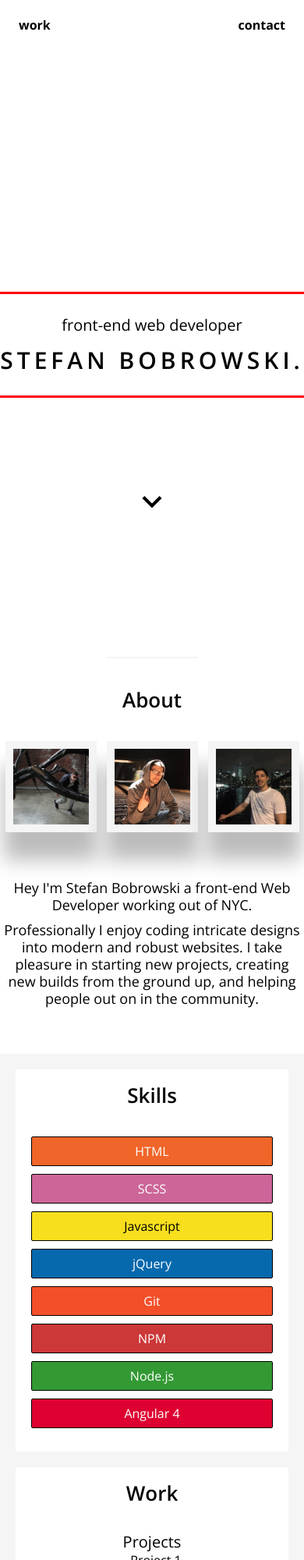
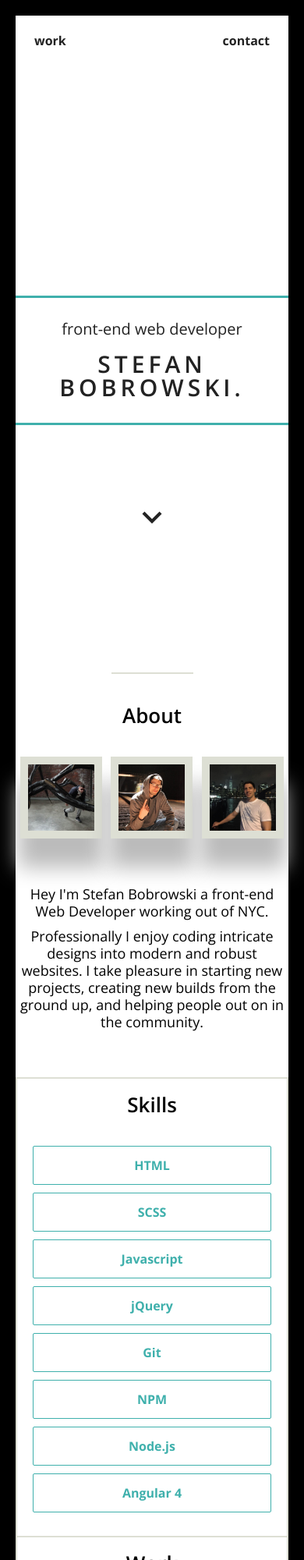
Before and after one commit to stefanbobrowski/rebuild, a website: page index.html in a window 390 px wide. Shown: the top 2000 px of the page at 78% size. Drawn offline with nearby package versions, Linux system fonts and the light colour scheme.

Commit message:
Change color scheme

```diff
--- a/development/js/main.js
+++ b/development/js/main.js
@@ -57,9 +57,5 @@ $(document).ready(function(){
             $('.photo-frame').css('box-shadow', '0px ' + (goldenRatio - 10) + 'px 25px 2px #BBB');
         };
 
-        if(distProf < profOffset && distProf > 0 && $('.professional').css('flex-direction') !== 'column') {
-            goldenRatio2 = (distProf / 10);
-            $('.professional > section').css('box-shadow', '0px ' + (goldenRatio2 - 10) + 'px 25px 2px #BBB');
-        };
     });
 });
--- a/development/scss/styles.scss
+++ b/development/scss/styles.scss
@@ -40,12 +40,26 @@ table {
 /* End reset */
 
 /* Variables */
-$color-1: red;
+
+$color-1: #222; //dark
+$color-2: #dddfd4;//light
+
+$color-3: #173e43; //dark green
+$color-4: #3fb0ac; //light green
+
+$color-5: #fae596; // yellow
+
+
+
+
+
+
 $font-1: 'Open Sans', sans-serif;
 
 /* General Styles */
 body {
     font-family: $font-1;
+	padding: 20px;
 }
 
 section {
@@ -63,10 +77,14 @@ h1, h2, h3 {
 a {
     text-decoration: none;
     transition: color 0.5s ease;
-
+	color: $color-1;
 	&:hover {
 		cursor: pointer;
-		color: $color-1;
+		color: $color-4 !important;
+	}
+
+	&:visited {
+		color: $color-3;
 	}
 }
 
@@ -95,7 +113,6 @@ nav {
 	a {
 		font-size: 16px;
 		font-weight: bold;
-		color: #000;
 	}
 }
 
@@ -110,9 +127,10 @@ nav {
 
 	.hero-titles {
 		padding: 30px 0;
-		border-top: 3px solid $color-1;
-		border-bottom: 3px solid $color-1;
+		border-top: 3px solid $color-4;
+		border-bottom: 3px solid $color-4;
 		font-weight: 300;
+		color: $color-1;
 
 		h2 {
 			font-family: $font-1;
@@ -135,10 +153,11 @@ nav {
 		bottom: calc(25% - 25px); left: 0; right: 0;
 		font-size: 50px;
 		transition: color 1s ease;
+		color: $color-1;
 
 		&:hover {
 			cursor: pointer;
-			color: $color-1;
+			color: $color-4;
 		}
 	}
 
@@ -151,7 +170,7 @@ nav {
 		width: 30%;
 		height: 2px;
 		margin: 0 auto;
-		background-color: whitesmoke;
+		background-color: $color-2;
 	}
 }
 
@@ -182,12 +201,9 @@ main {
 	& > section {
 		width: 30%;
 		padding: 20px;
-		border: 20px solid whitesmoke;
-		box-shadow: 0px 17px 27px 2px rgba(#BBB, 0.7);
+		border: 2px solid $color-2;
 	}
 }
-
-
 
 .photos {
 	display: flex;
@@ -196,25 +212,20 @@ main {
 
 	.photo-frame {
 		width: 30%;
-		border: 20px solid whitesmoke;
+		border: 20px solid $color-2;
 		box-shadow: 0px 17px 27px 2px rgba(#BBB, 0.7);
 		overflow: hidden;
-		transition: border-color 2s ease;
-
-		&:hover {
-			border-color: Turquoise;
-		}
 
 		&:first-of-type .photo {
-			background-image: url('/production/images/stefan-3.jpg');
+			background-image: url('../images/stefan-3.jpg');
 		}
 
 		&:nth-of-type(2) .photo {
-			background-image: url('/production/images/stefan-4.jpg');
+			background-image: url('../images/stefan-4.jpg');
 		}
 
 		&:last-of-type .photo {
-			background-image: url('/production/images/stefan-5.jpg');
+			background-image: url('../images/stefan-5.jpg');
 		}
 
 		.photo {
@@ -252,39 +263,16 @@ main {
 	ul {
 		li {
 			margin: 10px 0 10px 0;
-			padding: 10px;
-			border: 1px solid #000;
+			padding: 16px;
+			font-weight: 700;
+			border: 1px solid $color-4;
 			border-radius: 2px;
-			color: #fff;
+			color: $color-4;
+			transition: all 0.5s ease;
 
-			&:first-of-type {
-				background-color: #F06529;
-			}
-
-			&:nth-of-type(2) {
-				background-color: #c69;
-			}
-			&:nth-of-type(3) {
-				color: #000;
-				background-color: #f7df1e;
-			}
-			&:nth-of-type(4) {
-				background-color: #0769AD;
-				// background-color: #7ACEF4;
-			}
-			&:nth-of-type(5) {
-				background-color:#F34F29;
-			}
-			&:nth-of-type(6) {
-				background-color:#cb3837;
-			}
-
-			&:nth-of-type(7) {
-				background-color: #339933;
-			}
-
-			&:last-of-type {
-				background-color: #DD0031;
+			&:hover {
+				background-color: $color-4;
+				color: #fff;
 			}
 		}
 	}
@@ -307,39 +295,40 @@ main {
 			margin-bottom: 3px;
 			padding-left: 10px;
 
-			a {
-				color: #000;
-
-				&:visited {
-					color: red;
-				}
-
-				&:hover {
-					color: cyan;
-				}
-			}
 		}
 	}
 }
 
 .network {
-	.network-logo {
-		display: block;
-		max-width: 220px;
-		width: 100%;
-		margin: 0 auto 10px auto;
 
-		img {
-			display: block;
-			width: 100%;
+	ul {
+		li {
+			border: 1px solid $color-2;
 			transition: all 0.5s ease;
 
 			&:hover {
 				transform: scale(1.05);
 				backface-visibility: hidden;
 			}
+
+			.network-logo {
+				display: block;
+				max-width: 220px;
+				width: 100%;
+				margin: 0 auto 10px auto;
+
+				img {
+					display: block;
+					width: 100%;
+
+					&:hover {
+
+					}
+				}
+			}
 		}
 	}
+
 
 	.stack {
 		img {
@@ -387,7 +376,7 @@ main {
 	.parallax-image {
 		width: 100%;
 		height: 120vh;
-		background-image: url('/production/images/stefan.jpg');
+		background-image: url('../images/stefan.jpg');
 		background-position: center;
 		background-repeat: no-repeat;
 		background-attachment: fixed;
@@ -417,7 +406,6 @@ footer {
 
 	.professional > section {
 		width: 100%;
-		box-shadow: none !important;
 
 		&:not(:last-of-type) {
 			border-bottom: none;
@@ -436,7 +424,7 @@ footer {
 
 @media screen and (max-width: 700px) {
 	.photos .photo-frame {
-		border: 10px solid whitesmoke;
+		border: 10px solid $color-2;
 	}
 }
 //
--- a/index.html
+++ b/index.html
@@ -91,8 +91,8 @@
                         <h1 class="section-title">Network</h1>
                         <ul>
                             <li>
-                                <a class="network-logo stack" href="http://stackoverflow.com/users/3317728/stefanbob">
-                                    <img src="http://stackoverflow.com/users/flair/3317728.png?theme=dark" width="208" height="58" alt="profile for StefanBob at Stack Overflow, Q&amp;A for professional and enthusiast programmers" title="profile for StefanBob at Stack Overflow, Q&amp;A for professional and enthusiast programmers">
+                                <a class="network-logo stack" href="http://stackoverflow.com/users/3317728/stefanbob" target="_blank">
+                                    <img src="production/images/so-logo.png" alt="">
                                 </a>
                             </li>
                             <li>
--- a/production/js/scripts.js
+++ b/production/js/scripts.js
@@ -1 +1 @@
-$(document).ready(function(){"use strict";var o=$("html, body");$(".hero-button").click(function(){o.animate({scrollTop:$("main").offset().top},1e3);return false});$(".work-link").click(function(){o.animate({scrollTop:$(".professional").offset().top},1e3);return false});$(".contact-link").click(function(){o.animate({scrollTop:$(".contact").offset().top},1e3);return false});var t=$(".photo").width();$(".photo").css("height",t);$(window).resize(function(){t=$(".photo").width();$(".photo").css("height",t)});var s;var n;var i;var e;var r;var c;var a;var f;$(window).scroll(function(){s=$(window).height()/2;n=$(window).scrollTop();i=$(".photos").offset().top;r=i-n;e=$(".professional").offset().top;c=e-n;if(r<i&&r>0){a=r/10;$(".photo-frame").css("box-shadow","0px "+(a-10)+"px 25px 2px #BBB")}if(c<e&&c>0&&$(".professional").css("flex-direction")!=="column"){f=c/10;$(".professional > section").css("box-shadow","0px "+(f-10)+"px 25px 2px #BBB")}})});
+$(document).ready(function(){"use strict";var o=$("html, body");$(".hero-button").click(function(){o.animate({scrollTop:$("main").offset().top},1e3);return false});$(".work-link").click(function(){o.animate({scrollTop:$(".professional").offset().top},1e3);return false});$(".contact-link").click(function(){o.animate({scrollTop:$(".contact").offset().top},1e3);return false});var t=$(".photo").width();$(".photo").css("height",t);$(window).resize(function(){t=$(".photo").width();$(".photo").css("height",t)});var n;var e;var i;var r;var s;var a;var c;var f;$(window).scroll(function(){n=$(window).height()/2;e=$(window).scrollTop();i=$(".photos").offset().top;s=i-e;r=$(".professional").offset().top;a=r-e;if(s<i&&s>0){c=s/10;$(".photo-frame").css("box-shadow","0px "+(c-10)+"px 25px 2px #BBB")}})});
```
Also changed, not shown: production/css/styles.css.
